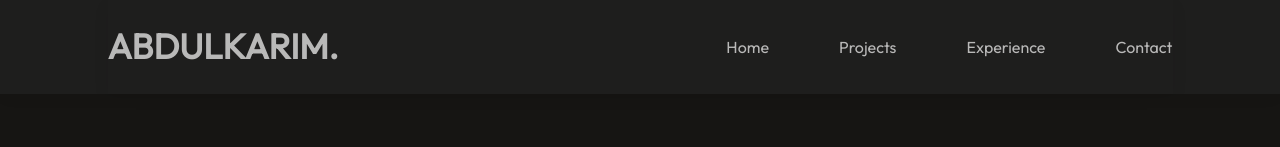
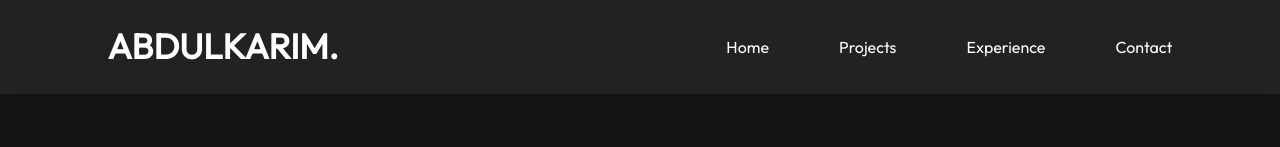
Before and after one commit to AbdulkarimMziya/Web_Portfolio1, a React (Vite) app in the folder Portfolio/: page / in a window 1280 px wide. Shown: the top 147 px of the page. Built offline with nearby package versions, Linux system fonts and the light colour scheme; grey boxes are pictures that could not be loaded.

Commit message:
-Nav update

```diff
--- a/Portfolio/src/App.scss
+++ b/Portfolio/src/App.scss
@@ -25,10 +25,12 @@ $secondary-font-family:'Roboto', sans-serif;
 html{
     scroll-snap-type: y mandatory;
     scroll-behavior: smooth;
+    scroll-padding-top: 6.5rem;
 }
 .webpage{
     min-height: 100vh;
 }
+
 .wrapper{
     max-width: 1065px;
     margin: 0 auto;
--- a/Portfolio/src/Components/Contact/Contact.jsx
+++ b/Portfolio/src/Components/Contact/Contact.jsx
@@ -8,7 +8,7 @@ const Contact = () => {
   return (
     <div className='contact'>
         <div className="wrapper">
-            <div className="contact-container">
+            <div className="contact-container" id='Contact'>
                 <h2>Contact</h2>
                 <p className="text">
                     An enthusiastic Computing Science student with hands-on experience in both frontend and backend development.
--- a/Portfolio/src/Components/Experience/Experience.jsx
+++ b/Portfolio/src/Components/Experience/Experience.jsx
@@ -7,7 +7,7 @@ const Experience = () => {
         {logo:'home-depot.png',title:'Customer Service at Home Depot', period:'April 2020 - April 2022', desc: 'I effectively utilize strong communication skills to engage with customers and colleagues, adeptly handling tasks such as processing returns and addressing product inquiries through both verbal and written channels. Additionally, my proficiency in Order Management Systems ensures seamless order processing, delivery tracking, and meticulous maintenance of inventory records, showcasing adaptability in managing large-scale orders and deliveries with ease.'}
     ]
   return (
-    <div className='wrapper'>
+    <div className='wrapper' id='Experience'>
       <div className="experience-container">
         <h2>Experience</h2>
         <div className="experience-section">
--- a/Portfolio/src/Components/Header/Header.jsx
+++ b/Portfolio/src/Components/Header/Header.jsx
@@ -11,7 +11,7 @@ const Header = () => {
 
                 <div className="navbar">
                     {items.map((item) => (
-                      <a href={{item}}> {item} </a>
+                      <a href={`#${item}`}> {item} </a>
                     ))}
                 </div>
 
--- a/Portfolio/src/Components/Header/header.scss
+++ b/Portfolio/src/Components/Header/header.scss
@@ -2,12 +2,14 @@
 
 
 .header{
-    // position: fixed;
-    // width: 100%;
-    // top: 0;
-    opacity: 0.7;
+    position: fixed;
+    width: 100%;
+    top: 0;
+    opacity: 1;
+    z-index: 1;
     background: #222;
     box-shadow: 0px 4.364px 16px -2.182px rgba(0, 0, 0, 0.10);
+    margin-bottom: 20px;
 }
 
 .header-container{
@@ -19,7 +21,7 @@
 
     .navbar{
 
-        background: transparent;
+        background: #222;
         display: inline-flex;
         align-items: flex-start;
         gap: 70px;
--- a/Portfolio/src/Components/Hero/Hero.jsx
+++ b/Portfolio/src/Components/Hero/Hero.jsx
@@ -2,9 +2,9 @@ import React from 'react'
 import './hero.scss'
 const Hero = () => {
   return (
-    <div className='hero'>
+    <div className='hero' id='Home'>
         <div className="wrapper">
-            <div className="hero-container">
+            <div className="hero-container" >
                 <div className="avatar">
                     <img src="hero.png" alt="" />
                 </div>
--- a/Portfolio/src/Components/Hero/hero.scss
+++ b/Portfolio/src/Components/Hero/hero.scss
@@ -1,15 +1,17 @@
 @import '../../App.scss';
 
 .hero{
-    // margin-top: 120px;
-
+    margin-top: 120px;
     padding: 5px;
+    position: relative;
+    top: 5px;
 }
 .hero-container{
     display: flex;
     flex-direction: column;
     justify-content: flex-start;
     align-items: center;
+
 
    .avatar{
        width: 200px;
--- a/Portfolio/src/Components/Logos/logos.scss
+++ b/Portfolio/src/Components/Logos/logos.scss
@@ -27,6 +27,7 @@
     .logos .react{
         animation: spin 4s linear infinite;
 
+
         @keyframes spin {
             0% { transform: rotate(0deg); }
             100% { transform: rotate(360deg); }
--- a/Portfolio/src/Components/Projects/Projects.jsx
+++ b/Portfolio/src/Components/Projects/Projects.jsx
@@ -10,7 +10,7 @@ const Projects = () => {
     ]
   return (
     <div className='wrapper'>
-      <div className="projects-container">
+      <div className="projects-container" id='Projects'>
         <h2>Projects</h2>
 
         <div className="project-section">
```
